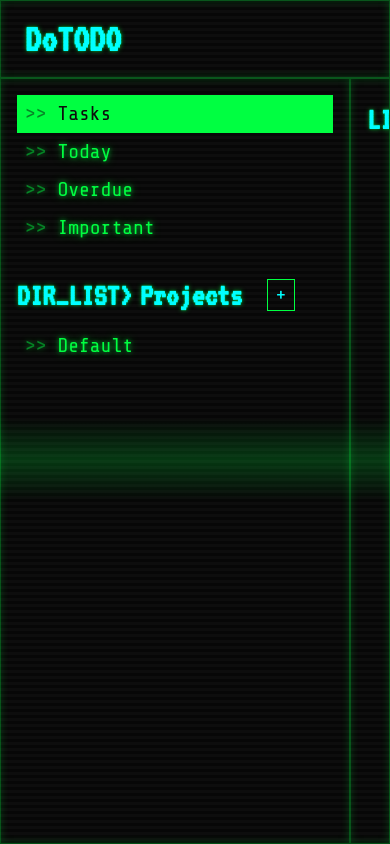
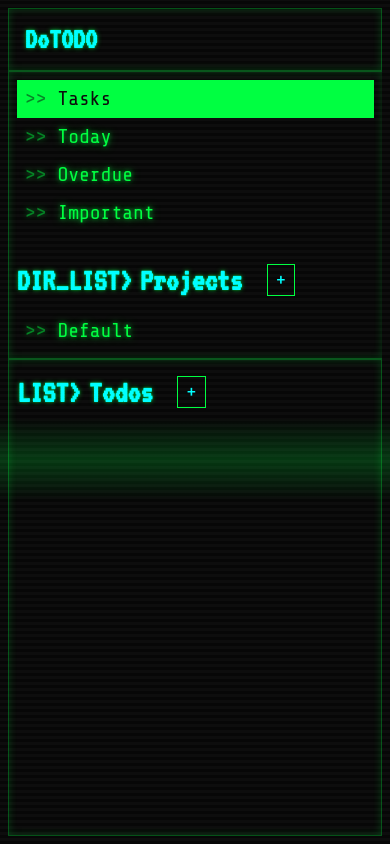
Before and after one commit to RohitBhojak/dotodo, a website built with webpack: page src/template.html in a window 390 px wide. Built offline with nearby package versions, Linux system fonts and the light colour scheme.

Commit message:
Add responsiveness

```diff
--- a/src/css/styles.css
+++ b/src/css/styles.css
@@ -139,7 +139,7 @@ header h1 {
 
 /* Left Pane: Highlights & Projects */
 
-.left button:hover:not(.new-project) {
+.left button.title:hover:not(.active) {
   color: var(--bg-color);
   background-color: var(--low-priority-color);
   text-shadow: none;
@@ -422,6 +422,7 @@ dialog select:focus {
 
 dialog textarea {
   resize: vertical;
+  height: 100px;
 }
 
 dialog select option {
@@ -532,3 +533,66 @@ dialog button[type="submit"] {
   background: var(--accent-color);
   box-shadow: 0 0 8px var(--accent-color);
 }
+
+/* --- Responsive Design for Mobile Screens --- */
+
+@media (max-width: 768px) {
+  body {
+    /* Switch to a single-column layout */
+    grid-template-columns: 1fr;
+    grid-template-rows: auto auto 1fr; /* Header, Left Pane, Right Pane */
+    grid-template-areas:
+      "header"
+      "left"
+      "right";
+
+    /* Reduce padding for smaller screens */
+    padding: 8px;
+    height: auto;
+    min-height: 100vh;
+  }
+
+  header {
+    padding: 8px 16px;
+  }
+
+  header h1 {
+    font-size: 3rem; /* Slightly smaller heading */
+  }
+
+  /* Remove the border between the panes */
+  .left {
+    border-right: none;
+    border-bottom: 1px solid var(--border-color); /* Add a border below */
+  }
+
+  .left,
+  .right {
+    height: auto;
+    overflow: visible;
+    padding: 8px;
+    justify-content: center;
+  }
+
+  .projects,
+  .todos {
+    height: auto;
+  }
+
+  #project-list,
+  #todo-list {
+    max-height: 300px;
+    flex-grow: 0;
+  }
+
+  .todo .title {
+    max-width: 80px;
+    white-space: nowrap;
+    overflow: hidden;
+    text-overflow: ellipsis;
+  }
+
+  .todo-main {
+    gap: 8px;
+  }
+}
```
